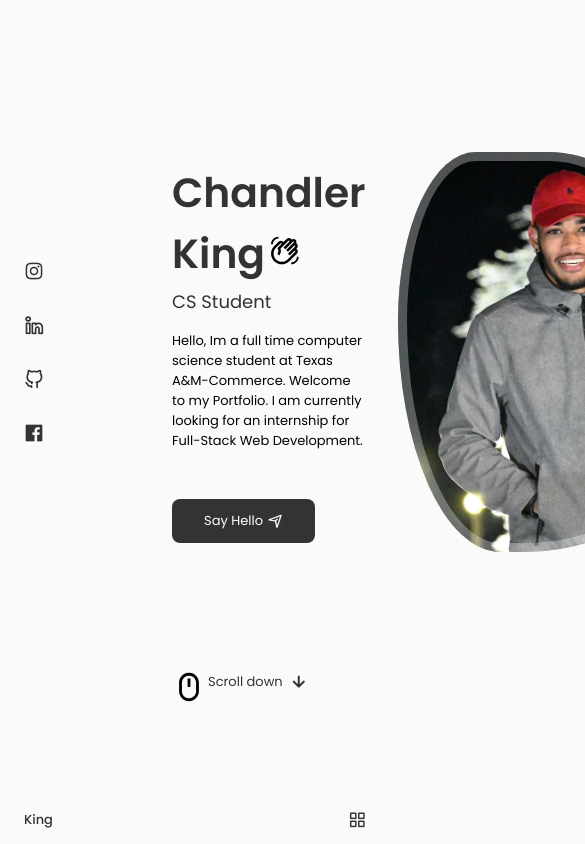
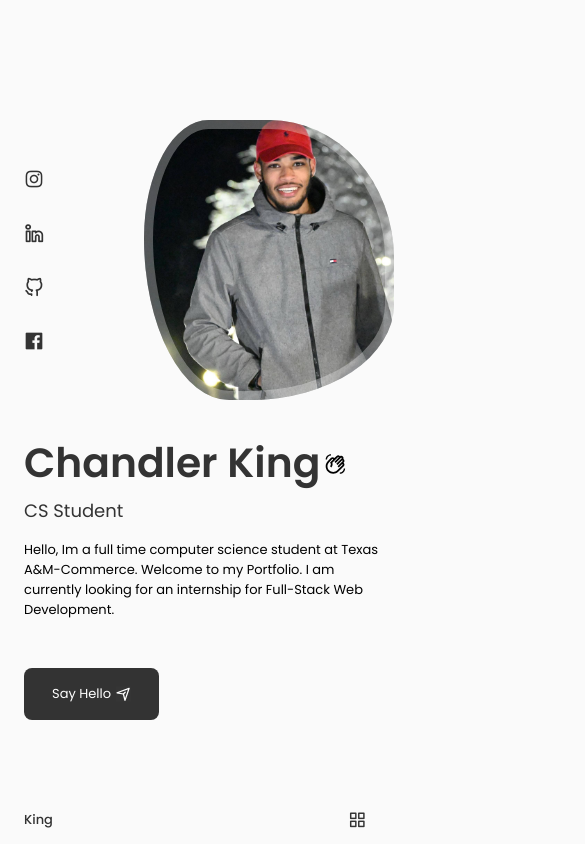
Before and after one commit to kingct19/Portfolio-React, a React (Create React App) app: page / in a window 390 px wide. Shown: the top 844 px of the page, 585 px wide, since content can reach past the window. Built offline with nearby package versions, Linux system fonts and the light colour scheme.

Commit message:
Finished Home Section

```diff
--- a/src/App.css
+++ b/src/App.css
@@ -150,7 +150,7 @@ html {
   display: inline-block;
   background-color: var(--title-color);
   color: var(--container-color);
-  padding: 0.75rem 2rem;
+  padding: 1rem 2rem;
   border-radius: 0.5rem;
   transition: 0.3s;
 }
@@ -170,16 +170,31 @@ html {
 
 /*breakpoints*/
 @media screen and (max-width: 768px) {
+  .section {
+    padding: 2rem 0 4rem;
+  }
 }
 @media screen and (max-width: 992px) {
   .container {
     margin-left: var(--mb-1-5);
     margin-right: var(--mb-1-5);
   }
+
+  .button {
+    padding: 1rem 1.75rem;
+  }
+
+  .button__icon {
+    width: 22px;
+    height: 22px;
+  }
 }
 @media screen and (max-width: 576px) {
 }
 @media screen and (max-width: 350px) {
+  :root {
+    --big-font-size: 2.25rem;
+  }
   .container {
     margin-left: var(--mb-1);
     margin-right: var(--mb-1);
--- a/src/components/Home/home.css
+++ b/src/components/Home/home.css
@@ -88,8 +88,7 @@
 
 .home__scroll {
   margin-left: 9.25rem;
-  display: flex;
-  align-items: center;
+  margin-bottom: var(--mb-0-5);
 }
 
 .Mouse__icon {
@@ -117,3 +116,75 @@
   font-size: 1.5rem;
   color: var(--title-color);
 }
+
+/*breakpoints*/
+@media screen and (max-width: 768px) {
+  .home__content {
+    grid-template-columns: 0.5fr 3fr;
+    column-gap: 3.25rem;
+  }
+  .home__img {
+    order: initial;
+    justify-self: initial;
+  }
+
+  .home__data {
+    grid-column: 1/3;
+  }
+
+  .home__img {
+    box-shadow: inset 0 0 0 9px rgba(255 255 255 / 30%);
+    width: 200px;
+    height: 100px;
+  }
+
+  .home__scroll {
+    display: none;
+  }
+}
+@media screen and (max-width: 992px) {
+  .home__content {
+    grid-template-columns: 100px repeat(2, 1fr);
+    column-gap: 1.25rem;
+  }
+
+  .Wave__icon {
+    width: 26px;
+    height: 26px;
+  }
+
+  .home__subtitle {
+    padding-right: 3.75rem;
+    margin-bottom: var(--mb-1);
+  }
+
+  .home__subtitle::before {
+    width: 20px;
+    top: 0.875rem;
+  }
+
+  .home__description {
+    max-width: initial;
+    margin-bottom: var(--mb-3);
+  }
+
+  .home__img {
+    width: 250px;
+    height: 280px;
+    box-shadow: inset 0 0 0 9px rgba(255 255 255 / 30%);
+  }
+  .home__scroll {
+    margin-left: 7.25rem;
+  }
+}
+
+@media screen and (max-width: 350px) {
+  .home__img {
+    width: 100px;
+    height: 150px;
+  }
+  .Wave__icon {
+    width: 20px;
+    height: 20px;
+  }
+}
```
